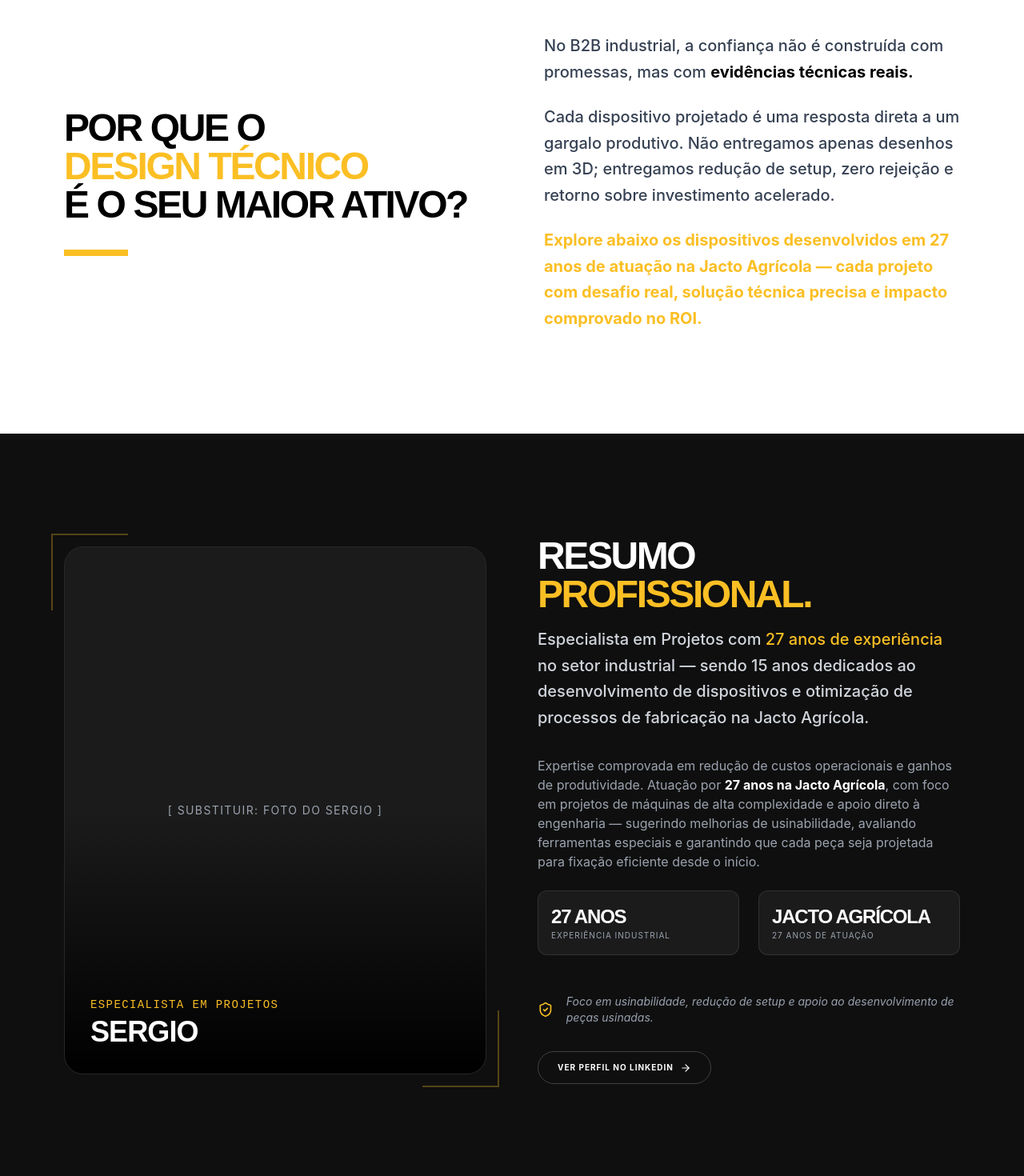
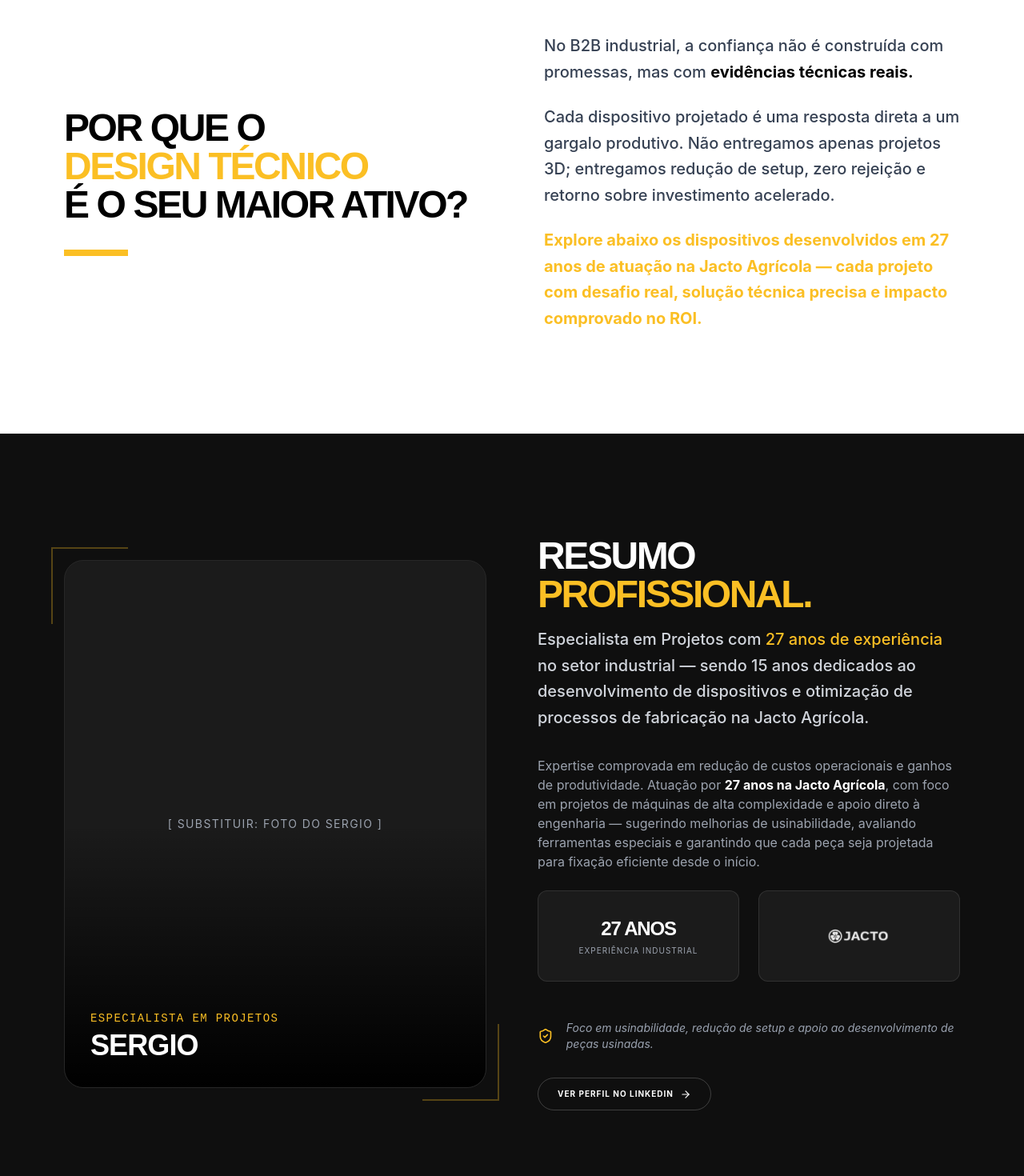
Before and after one commit to sergioprojetista/Portf-lioSergioProjetista, a React (Vite) app: page / in a window 1280 px wide. Shown: the part 1120-2590 px from the top of the page at 80% size. Built offline with nearby package versions, Linux system fonts and the light colour scheme.

Commit message:
fix: correção de logo e pontuações feitas pelo cliente

```diff
--- a/src/App.tsx
+++ b/src/App.tsx
@@ -24,6 +24,14 @@ import {
 } from 'lucide-react';
 import { PROJECTS, TESTIMONIALS, ProjectCase } from './constants';
 import { cn } from './lib/utils';
+
+// ─────────────────────────────────────────────────────────────────────────────
+// LOGO DA JACTO AGRÍCOLA
+// Coloque o arquivo em: src/assets/jacto-logo.png
+// Quando o arquivo estiver lá, descomente a linha abaixo e comente a de baixo:
+import jactoLogo from './assets/jacto-logo.png';
+// const jactoLogo: string | undefined = undefined; // ← remova esta linha ao adicionar o import
+// ─────────────────────────────────────────────────────────────────────────────
 
 // ─────────────────────────────────────────────
 // CONFIGURAÇÕES — edite aqui sem mexer no resto
@@ -420,7 +428,7 @@ export default function App() {
             </p>
             <p>
               Cada dispositivo projetado é uma resposta direta a um gargalo produtivo.
-              Não entregamos apenas desenhos em 3D; entregamos redução de setup,
+              Não entregamos apenas projetos 3D; entregamos redução de setup,
               zero rejeição e retorno sobre investimento acelerado.
             </p>
             <p className="text-brand-accent font-bold">
@@ -482,13 +490,20 @@ export default function App() {
                 Expertise comprovada em redução de custos operacionais e ganhos de produtividade. Atuação por <span className="text-white font-bold">27 anos na Jacto Agrícola</span>, com foco em projetos de máquinas de alta complexidade e apoio direto à engenharia — sugerindo melhorias de usinabilidade, avaliando ferramentas especiais e garantindo que cada peça seja projetada para fixação eficiente desde o início.
               </p>
               <div className="grid grid-cols-1 md:grid-cols-2 gap-6">
-                <div className="space-y-1 p-4 bg-white/5 rounded-xl border border-white/10">
+                <div className="p-4 bg-white/5 rounded-xl border border-white/10 flex flex-col items-center justify-center text-center gap-1">
                   <span className="text-white font-bold text-2xl font-display tracking-tighter">27 ANOS</span>
                   <p className="text-[10px] uppercase tracking-widest">Experiência Industrial</p>
                 </div>
-                <div className="space-y-1 p-4 bg-white/5 rounded-xl border border-white/10">
-                  <span className="text-white font-bold text-2xl font-display tracking-tighter">JACTO AGRÍCOLA</span>
-                  <p className="text-[10px] uppercase tracking-widest">27 Anos de Atuação</p>
+                <div className="p-4 bg-white/5 rounded-xl border border-white/10 flex items-center justify-center">
+                  {jactoLogo ? (
+                    <img
+                      src={jactoLogo}
+                      alt="Jacto Agrícola"
+                      className="h-20 w-full object-contain brightness-0 invert opacity-90"
+                    />
+                  ) : (
+                    <span className="text-white font-bold text-2xl font-display tracking-tighter">JACTO AGRÍCOLA</span>
+                  )}
                 </div>
               </div>
             </div>
@@ -677,7 +692,17 @@ export default function App() {
                 <p className="text-gray-300 leading-relaxed italic">"{t.quote}"</p>
                 <div className="pt-4 border-t border-white/10">
                   <p className="font-bold text-white">{t.name}</p>
-                  <p className="text-[10px] uppercase tracking-widest text-brand-muted">{t.role} · {t.company}</p>
+                  <div className="flex items-center gap-2 mt-1">
+                    {jactoLogo && t.company === 'Jacto Agrícola' ? (
+                      <img
+                        src={jactoLogo}
+                        alt="Jacto Agrícola"
+                        className="h-6 object-contain brightness-0 invert opacity-50"
+                      />
+                    ) : (
+                      <p className="text-[10px] uppercase tracking-widest text-brand-muted">{t.role} · {t.company}</p>
+                    )}
+                  </div>
                 </div>
               </motion.div>
             ))}
@@ -703,7 +728,7 @@ export default function App() {
               <div className="space-y-8">
                 {[
                   { step: '01', title: 'Diagnóstico Técnico',   desc: 'Análise profunda do seu gargalo produtivo e levantamento de requisitos técnicos.' },
-                  { step: '02', title: 'Projeto 3D & Simulação', desc: 'Desenvolvimento no SolidWorks com simulações de movimento e interferência.' },
+                  { step: '02', title: 'Projeto 3D & Simulação', desc: 'Desenvolvimento em programas de precisão 3D com simulações de movimento e interferência.' },
                   { step: '03', title: 'Fabricação & Ajuste',   desc: 'Acompanhamento rigoroso da fabricação para garantir tolerâncias e precisão.' },
                   { step: '04', title: 'Entrega & Homologação', desc: 'Instalação e testes em campo para garantir que o ROI planejado seja atingido.' },
                 ].map((item, i) => (
--- a/src/constants.ts
+++ b/src/constants.ts
@@ -33,21 +33,21 @@ export const PROJECTS: ProjectCase[] = [
     title: 'Dispositivo de Usinagem — Corpo de Bomba Hidráulica',
     client: 'Jacto Agrícola',
     segment: 'Jacto Agrícola | Líder Nacional em Máquinas Agrícolas',
-    challenge: 'Componente hidráulico com 6 faces de fixação distintas e geometria complexa. Sem gabarito dedicado, a linha registrava 8% de rejeição e setup acima de 40 minutos por operador.',
-    solution: 'Dispositivo completo com estrutura em portal, fixações pneumáticas simultâneas, posicionadores cônicos e placa-base modular. Projetado no SolidWorks com simulação de interferência e folgas de usinagem. 42 componentes integrados, todos em conformidade NR-12.',
+    challenge: 'Componente hidráulico com 6 faces de fixação distintas e geometria complexa. Sem gabarito dedicado, a linha registrava 8% de rejeição e setup elevado por operador.',
+    solution: 'Dispositivo completo com estrutura em portal, fixações mecânicas simultâneas, posicionadores cônicos e placa-base modular. Projetado com programas de precisão 3D com simulação de interferência e folgas de usinagem. 42 componentes integrados, todos em conformidade NR-12.',
     technicalSpecs: {
-      software: ['SolidWorks', 'Mastercam'],
+      software: ['Projetado em Software 3D de Precisão'],
       tolerances: '± 0.01mm em eixos críticos',
       standards: ['ABNT', 'NR-12'],
       partCount: 42,
     },
     results: [
-      'Setup reduzido de 40 min para 6 min — queda de 85%',
-      'Zero rejeição desde a implantação',
+      'Redução significativa de setup',
+      'Peça sendo usinada somente na fase 10 — fase 20 anterior eliminada',
       'ROI completo em 3 ciclos produtivos',
     ],
     executionTime: '3 semanas',
-    tags: ['Usinagem CNC', 'Fixação Pneumática', 'Estrutura Portal', 'Hidráulico', 'NR-12'],
+    tags: ['Usinagem CNC', 'Fixação Mecânica', 'Estrutura Portal', 'Hidráulico', 'NR-12'],
     imageUrl: bombaView1,
   },
   {
@@ -58,15 +58,15 @@ export const PROJECTS: ProjectCase[] = [
     challenge: 'Eixo de grande porte com furos e roscas em múltiplos planos. A geometria original dificultava a fixação — foi necessário apoiar a engenharia na revisão do projeto da peça antes de desenvolver o dispositivo.',
     solution: 'Após análise da usinabilidade da peça e sugestão de ajustes no projeto original, foi desenvolvido dispositivo com apoios V-blocks, prismáticos e clamps laterais — garantindo estabilidade e repetibilidade em operações multi-eixo.',
     technicalSpecs: {
-      software: ['SolidWorks'],
+      software: ['Projetado em Software 3D de Precisão'],
       tolerances: '± 0.02mm posicional',
       standards: ['DIN', 'ISO'],
       partCount: 28,
     },
     results: [
-      'Aumento de 40% na produtividade horária',
+      'Aumento de produtividade horária',
       'Eliminação de erros de posicionamento manual',
-      'Compatibilidade com 4 modelos de eixos',
+      'Repetibilidade de posicionamento da peça',
     ],
     executionTime: '2.5 semanas de desenvolvimento',
     tags: ['Usinagem', 'V-Block', 'Eixo', 'Multi-plano', 'Suspensão'],
@@ -80,7 +80,7 @@ export const PROJECTS: ProjectCase[] = [
     challenge: 'Geometria complexa sem áreas de fixação adequadas no projeto original. Foi necessário intervir na fase de desenvolvimento da peça para garantir superfícies de apoio antes de projetar o dispositivo.',
     solution: 'Com sugestões de alto-relevo e ajuste de tolerâncias aplicadas na peça, foi possível projetar dispositivo com múltiplos clamps e estrutura em L de alta rigidez — eliminando vibração em corte pesado.',
     technicalSpecs: {
-      software: ['SolidWorks', 'Simulação de Elementos Finitos'],
+      software: ['Projetado em Software 3D de Precisão'],
       tolerances: 'Altíssima rigidez estrutural',
       standards: ['ISO 9001'],
       partCount: 35,
@@ -88,7 +88,7 @@ export const PROJECTS: ProjectCase[] = [
     results: [
       'Redução drástica de vibração em corte pesado',
       'Melhoria no acabamento superficial (Ra 1.6)',
-      'Setup simplificado para operador',
+      'Repetibilidade de posicionamento da peça',
     ],
     executionTime: '3 semanas de projeto e validação',
     tags: ['Usinagem CNC', 'Multi-clamp', 'Estrutura L', 'Precisão'],
@@ -102,15 +102,15 @@ export const PROJECTS: ProjectCase[] = [
     challenge: 'Componente com múltiplos subconjuntos exigindo sistema de fixação modular e controle sensorial.',
     solution: 'Conjunto de dispositivos com colunas telescópicas, sensores de controle e sistema de fixação modular. Alta complexidade técnica.',
     technicalSpecs: {
-      software: ['SolidWorks', 'Integração de Sensores'],
+      software: ['Projetado em Software 3D de Precisão'],
       tolerances: '± 0.05mm em montagem modular',
       standards: ['NR-12', 'CE'],
       partCount: 64,
     },
     results: [
-      'Sistema modular adaptável a variações de projeto',
+      'Sistema modular adaptável a variações da peça devido ao seu processo de fabricação',
       'Monitoramento em tempo real de fixação',
-      'Redução de 50% no lead time de montagem',
+      'Repetibilidade de posicionamento da peça',
     ],
     executionTime: '4 semanas (projeto complexo)',
     tags: ['Usinagem', 'Modular', 'Sensor', 'Telescópico', 'Pulverizador'],
```
Also changed, not shown: src/assets/jacto-logo.png (added).
